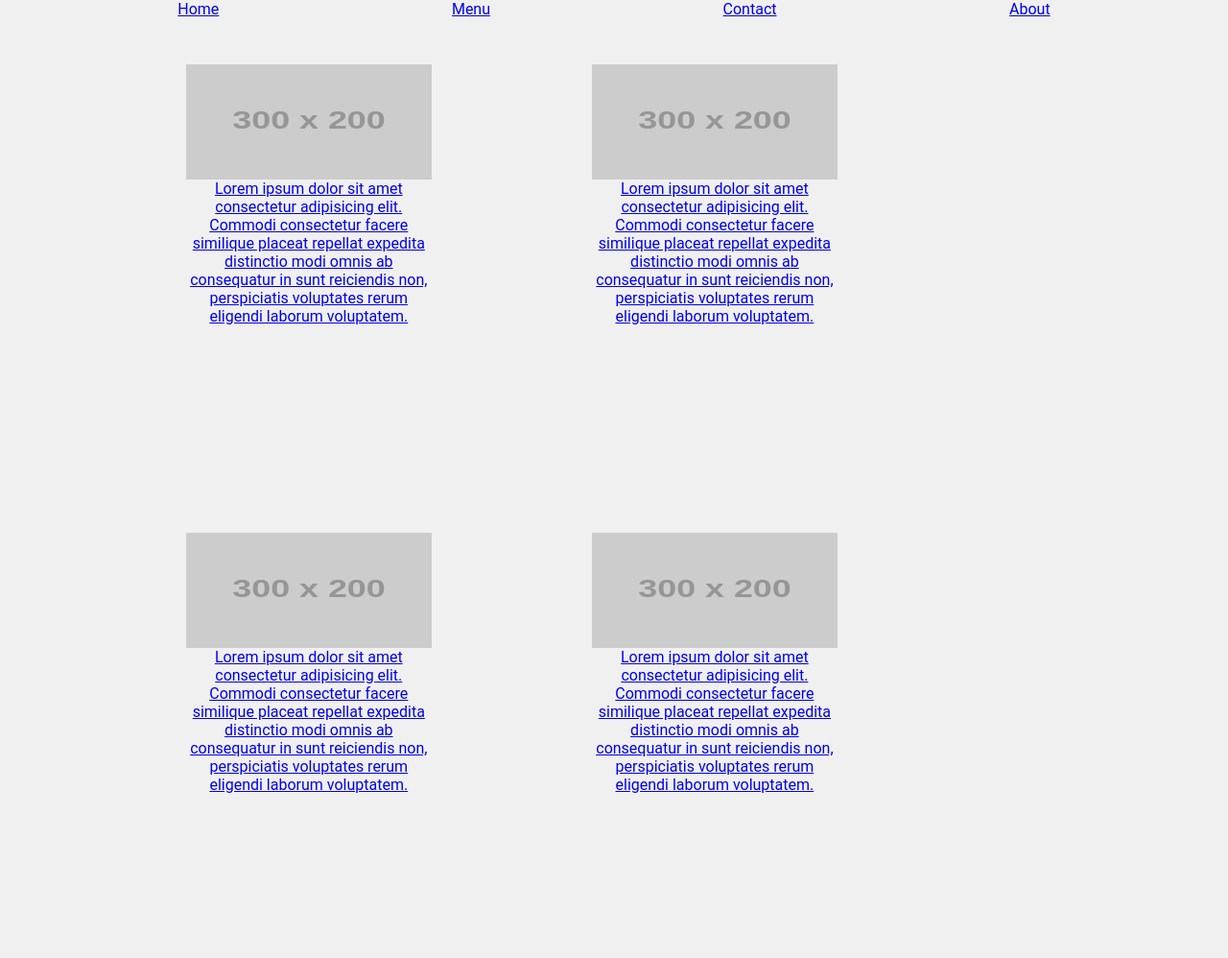
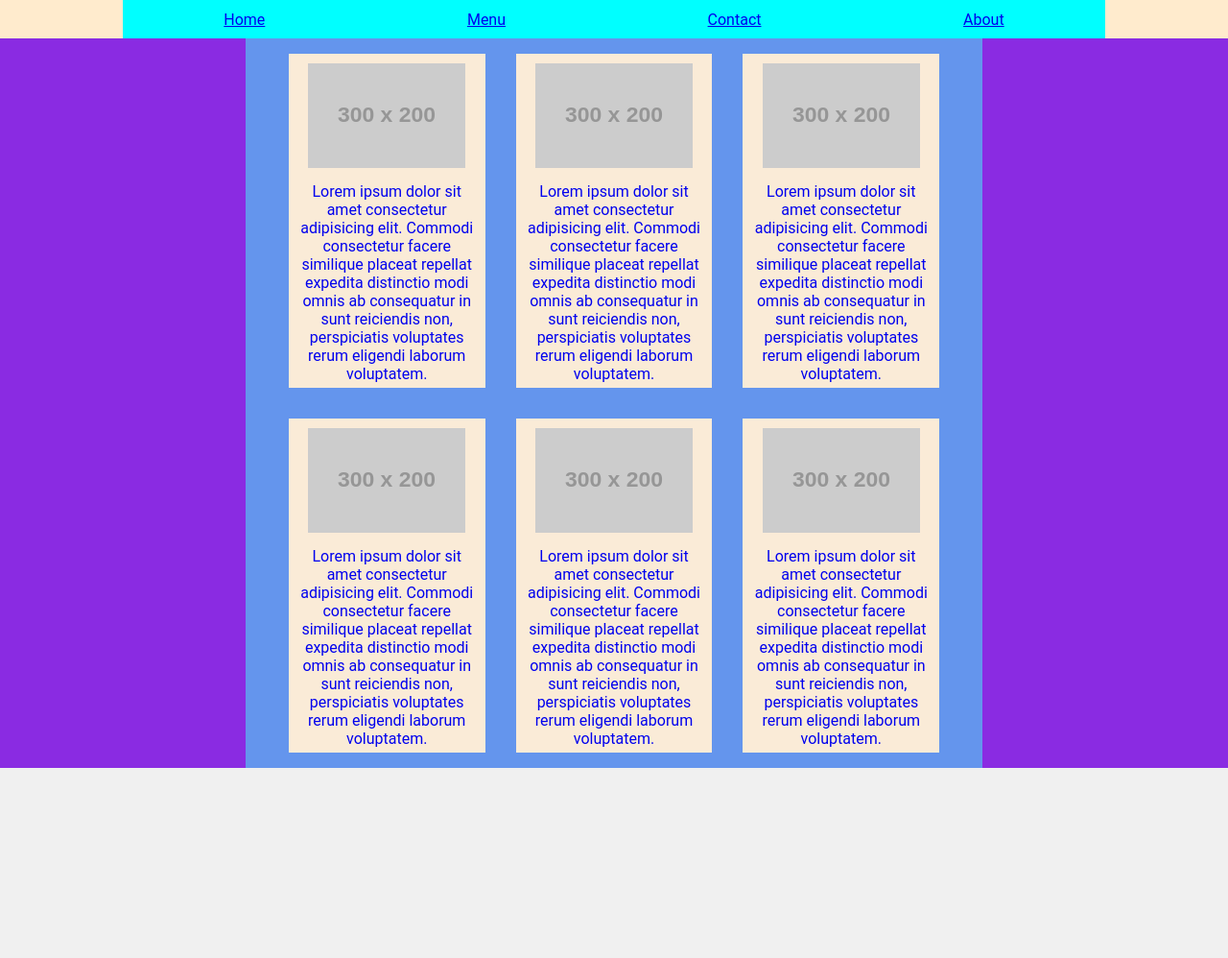
Before and after one commit to vjtimo/MPWSK-projekti, a plain HTML site: page index.html in a window 1280 px wide. Shown: the top 998 px of the page at 96% size. After the commit the page ends 800 px from the top, so only its background shows below. Drawn offline with Linux system fonts and the light colour scheme; placeholder pictures from the web are drawn by us.

Commit message:
unfinished layout

```diff
--- a/index.html
+++ b/index.html
@@ -6,7 +6,7 @@
 </html>
 <body>
     <div id="container">
-        <div>
+        <div id="header">
             <nav>
                 <ul>
                     <li><a href="index.html">Home</a></li>
@@ -16,7 +16,7 @@
                 </ul>
             </nav>
         </div>
-        <div>
+        <div id="main-content">
             <main>
                 <div id="menu">
                     <figure>
--- a/style.css
+++ b/style.css
@@ -1,33 +1,47 @@
 body {
-    font-family: 'Roboto', sans-serif;
+  font-family: "Roboto", sans-serif;
   margin: 0;
   padding: 0;
   background-color: #f0f0f0;
-
+}
+#header {
+  position: sticky;
+  top: 0;
+  display: flex;
+  justify-content: center;
+  background-color: blanchedalmond;
+  width: 100%;
+}
+#container {
+  background-color: blueviolet;
+  width: 100dvw;
+  height: 100dvh;
 }
 
-#container {
-    width: 90dvw;
-    margin: auto;
-    text-align: center;
-    display: flex;
-    flex-direction: column;
-}
-
-main{
+main {
   display: flex;
   width: 75dvw;
+  justify-content: center;
 }
-
-main a{
-    width: 20dvw;
-    height: 30dvh;
-    margin: 1rem;
+#main-content {
+  width: 100dvw;
+  margin: auto;
+  display: flex;
+  justify-content: center;
+}
+main a {
+  width: 100%;
   display: flex;
   flex-wrap: wrap;
+  justify-content: center;
+  text-decoration: none;
 }
 
 nav {
+  width: 80dvw;
+  align-items: center;
+  height: 5dvh;
+  background-color: aqua;
   flex-direction: row;
   display: flex;
   justify-content: space-between;
@@ -42,20 +56,30 @@ nav ul {
 }
 
 #menu {
-    justify-content: space-evenly;
   display: flex;
-    margin: 1rem;
-    width: 100%;
+  background-color: cornflowerblue;
+  margin: auto;
+  width: 80%;
   flex-wrap: wrap;
+  justify-content: center;
 }
 
 #menu img {
-    width: 100%;
+  margin: 10px;
+  width: 80%;
   height: 50%;
 }
 
-#menu figure{
-    width: calc(100% / 3);
+#menu figure {
+  background-color: antiquewhite;
+  width: calc(80% / 3);
   height: 50%;
   margin: 1rem;
 }
+#menu figcaption {
+  text-align: center;
+  border-bottom: none;
+  padding: 5px;
+  width: 100%;
+  word-wrap: break-word;
+}
```
Lines whose indentation alone changed are shown as unchanged.
